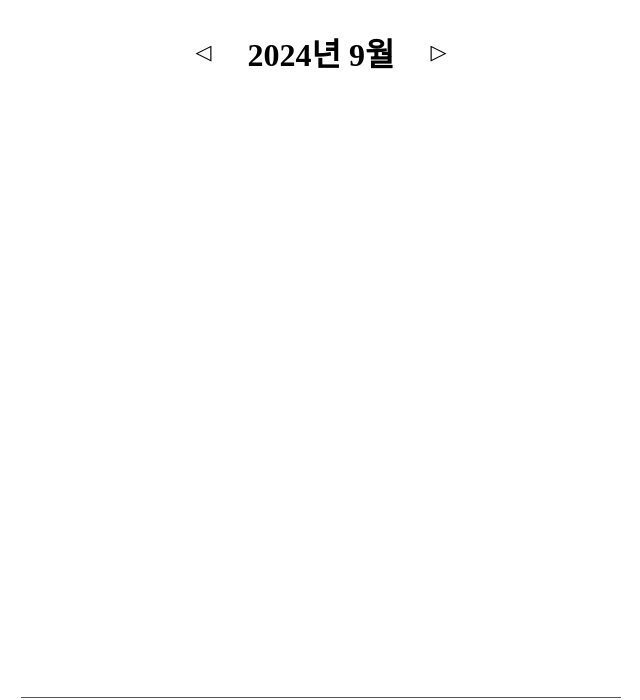
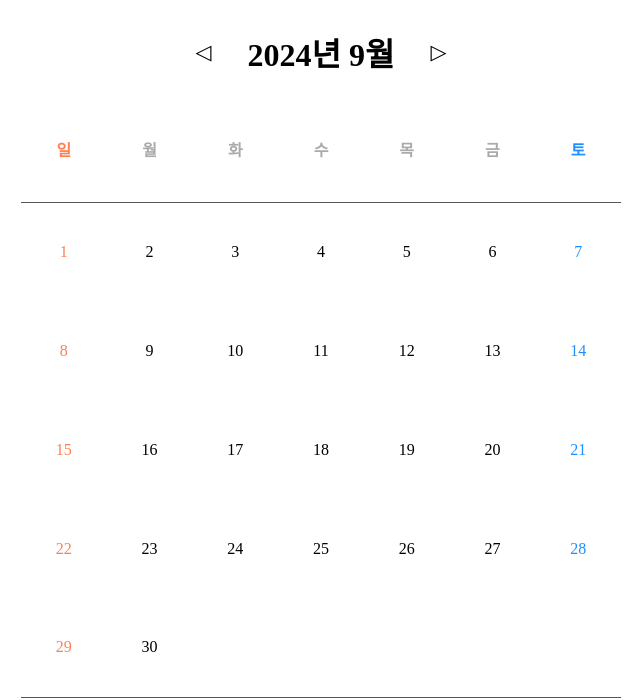
Before and after one commit to 33ueowon/WSM-2024, a plain HTML site: page 240827Grid연습/calendar.html in a window 1280 px wide. Shown: the whole page, without its empty margins (319-959 px from the left). Drawn offline with Linux system fonts and the light colour scheme.

Commit message:
css grid 연습. calendar 요일, ㅇ이번 달 날짜 만들기

```diff
--- a/240827Grid연습/canlendar.js
+++ b/240827Grid연습/canlendar.js
@@ -1,4 +1,5 @@
 //달력
+const calendarContainerDiv = document.querySelector("#calendar-container");
 
 //현재 날짜 구하자
 let currentDate = new Date();
@@ -14,28 +15,76 @@ const setCalendarHeader = (date) => {
     calendarHeaderH1.innerHTML = titleString;
 }
 
-const changetMonth = (delta) => {
+const changeMonth = (delta) => {
     currentDate.setMonth(currentDate.getMonth() + delta);
     setCalendarHeader(currentDate);
+    setCalendar(currentDate);
 }
 //이전 달 버튼 이벤트 처리하자
 const prevMonthButton = document.getElementById("prev-month");
-prevMonthButton.addEventListener("click", () => changetMonth(-1));    //.addEventListner("click", console.log('이전 달')) 하면 안돼. console.log()함수 실행한 결과를 클릭했을 때 실행하는 거야. 즉 아무 일도 안함.
+prevMonthButton.addEventListener("click", () => changeMonth(-1));  //ㅅㅣ험  //.addEventListner("click", console.log('이전 달')) 하면 안돼. console.log()함수 실행한 결과를 클릭했을 때 실행하는 거야. 즉 아무 일도 안함.
 // console.log('이전 달');
 
-//다음 달 버튼 이벤트 처리하자
-const nextMonthButton = document.querySelector('#next-month');
+//다음 달 버튼 이벤트 처리하자ss
+const nextMonthButton = document.querySelector('#next-month');  //시험
 // const nextMonthButton = document.getElementById("next-month");
-nextMonthButton.onclick = () =>  changetMonth(1);
+nextMonthButton.onclick = () =>  changeMonth(1);
 // console.log('다음 달');
 //일 구하자
 const setCalendar = (date) => {
+    const year = date.getFullYear();
+    const month = date.getMonth();
 
+    //첫날의 요일 구하자 : 이전 달 뒷 날짜 쓰기 위하여
+    const firstDay = new Date(year,month,1).getDay();   //0 : 일, 6 : 토
+
+    //마지막 날짜 구하자 : 요일 구하기 위하여
+    const lastDate = new Date(year, month + 1 , 0);     //실제 마지막 날짜는 lastDate.getDate()
+
+    //마지막 날의 요일을 구하자 : 다음달 앞 날짜 쓰기 위하여
+   const lastDay = lastDate.getDay();
+
+    // 일 월 화 수 목 금 토
+    // const weekNameString = `<div class="item week-name">일</div>
+    //         <div class="item week-name">월</div>
+    //         <div class="item week-name">화</div>
+    //         <div class="item week-name">수</div>
+    //         <div class="item week-name">목</div>
+    //         <div class="item week-name">금</div>
+    //         <div class="item week-name">토</div>`
+    let weekNameString = "";
+    const weekNames = "일월화수목금토"
+    const weekNamesArray = weekNames.split("");   //["일" ㄷ등등등]
+    weekNamesArray.forEach((weekName) => {
+        weekNameString += `<div class="item week-name">${weekName}</div>`
+    });
+
+    calendarContainerDiv.innerHTML = weekNameString;
+
+    //이전 달 뒷 날짜 구하자
+    //0~이번 달 1일의 요일 -1까지 이전 달 마지막 날짜 - 이번 달 1일의 요일 + 1(시작날짜)부터 +1해서 쓰자 :
+
+    //이번 달 날짜들 쓰자( 1~30 : 1~last Date.getDate())
+
+    // let dateString = "";
+    // for (let date = 1; date <= lastDate.getDate(); date++) {
+    //     dateString += `<div class="item">${date}</div>`;
+    // }
+
+    // calendarContainerDiv.innerHTML += dateString;
+    // div 요소 만들자, class에 item 넣자, text에 날짜 넣자.
+    for (let date = 1; date <= lastDate.getDate(); date++) {
+        let currentMonthDateDiv = document.createElement("div");    //<div></div>
+        currentMonthDateDiv.className = "item"; //<div class= "item"></div>
+        currentMonthDateDiv.textContent = date; ////<div class= "item">1</div>
+        calendarContainerDiv.appendChild(currentMonthDateDiv); //<div id = "calendar-container"><div class = "item">1</div></div>
+    }
+
+    //다음 달 앞 날짜 구하자
+    // 이번 달 마지막 날의 요일 +1~6까지 부터 차례대로 날짜 쓰자
+
+    //1~30(이번 달 날짜들)
+    // 1~5(다음달 날짜들 마지막 날짜가 제일 중요)
 }
-//첫날의 요일 구하자
-//마지막 날짜 구하자
-//마지막 날의 요일을 구하자
-
-//이전 달 뒷 날짜 구하자
-//다음 달 앞 날짜 구하자
 setCalendarHeader(currentDate);
+setCalendar(currentDate);
```
Also changed, not shown: 240827Grid연습/calendar.html (+1 -2 lines).
